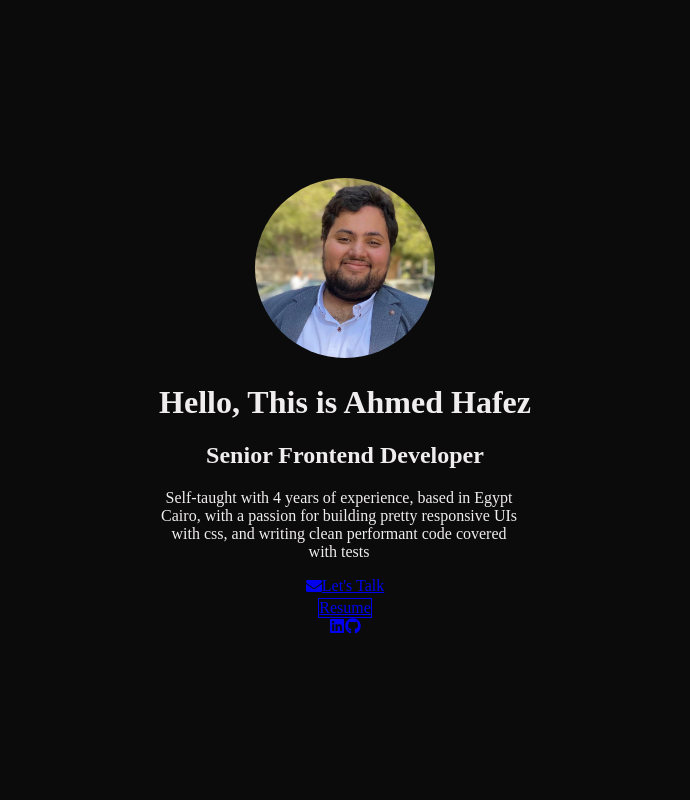
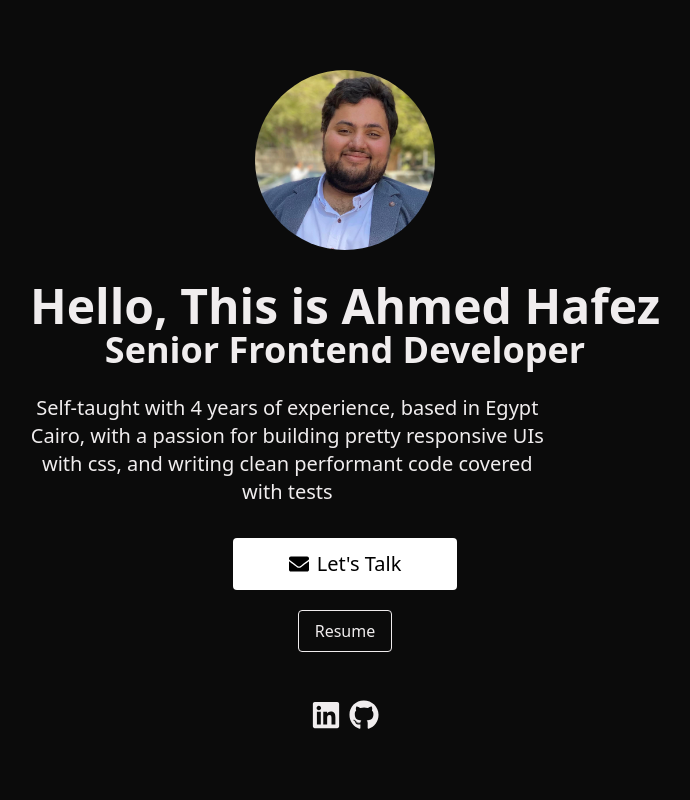
Before and after one commit to SinshiSmith/sinshi, a Next.js app: page / in a window 1280 px wide. Shown: the top 800 px of the page, without its empty margins (295-985 px from the left). Built offline with nearby package versions, Linux system fonts and the light colour scheme.

Commit message:
Fix/tailwind 4 (#17)
* Install @tailwindcss/postcss

* postcss.config: Use @tailwindcss/postcss

* globals.css: Update import of tailwind files

```diff
--- a/package.json
+++ b/package.json
@@ -15,6 +15,7 @@
     "react-icons": "^5.4.0"
   },
   "devDependencies": {
+    "@tailwindcss/postcss": "^4.0.6",
     "autoprefixer": "^10.4.20",
     "eslint": "^9.20.1",
     "eslint-config-next": "^15.1.7",
--- a/postcss.config.js
+++ b/postcss.config.js
@@ -1,6 +1,6 @@
 module.exports = {
   plugins: {
-    tailwindcss: {},
+    "@tailwindcss/postcss": {},
     autoprefixer: {},
   },
 }
--- a/styles/globals.css
+++ b/styles/globals.css
@@ -1,6 +1,4 @@
-@tailwind base;
-@tailwind components;
-@tailwind utilities;
+@import "tailwindcss";
 
 :root {
   --black: #000000ff;
```
Also changed, not shown: 1 other file (tests, documents, lock files or other folders).
